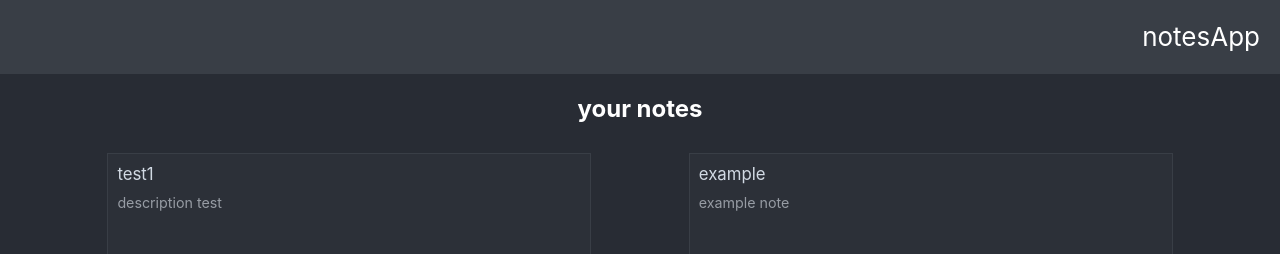
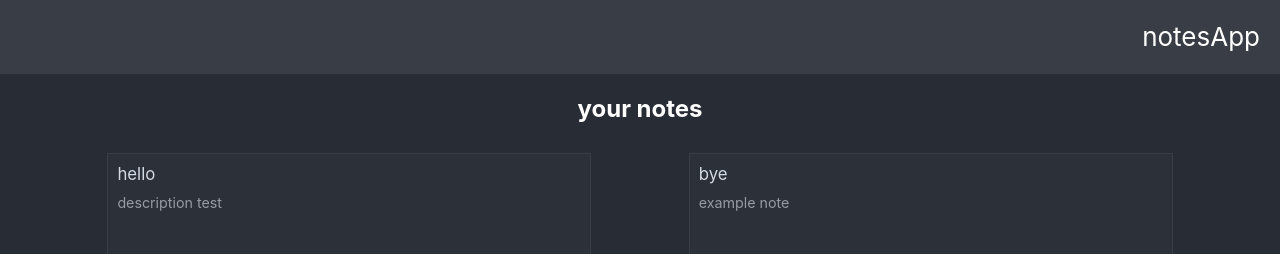
Before and after one commit to RafalM3211/notebook-app, a React (Create React App) app: page / in a window 1280 px wide. Shown: the top 254 px of the page. Built offline with nearby package versions, Linux system fonts and the light colour scheme; data requests are answered from the project's data file; some icons are missing.

Commit message:
test for opening correct note

```diff
--- a/db.json
+++ b/db.json
@@ -2,15 +2,15 @@
   "notes": [
     {
       "id": 1,
-      "title": "test1",
-      "content": "test1 content here",
+      "title": "hello",
+      "content": "asfasf",
       "isFavourite": false,
       "description": "description test"
     },
     {
       "id": 2,
-      "title": "example",
-      "content": "exaple example",
+      "title": "bye",
+      "content": "asasff",
       "isFavourite": false,
       "description": "example note"
     },
--- a/src/components/Header.jsx
+++ b/src/components/Header.jsx
@@ -8,7 +8,7 @@ function Header(props){
 
     return(
         <header className="App-header">
-            <Link className="return-button" to={'/'}><Icon icon="uiw:caret-left" /></Link>
+            <Link data-testid="main-return-button" className="return-button" to={'/'}><Icon icon="uiw:caret-left" /></Link>
             <Routes>
                 <Route path='/' element={<Logo />} />
                 <Route path='note/*' element={
```
Also changed, not shown: 1 other file (tests, documents, lock files or other folders).
